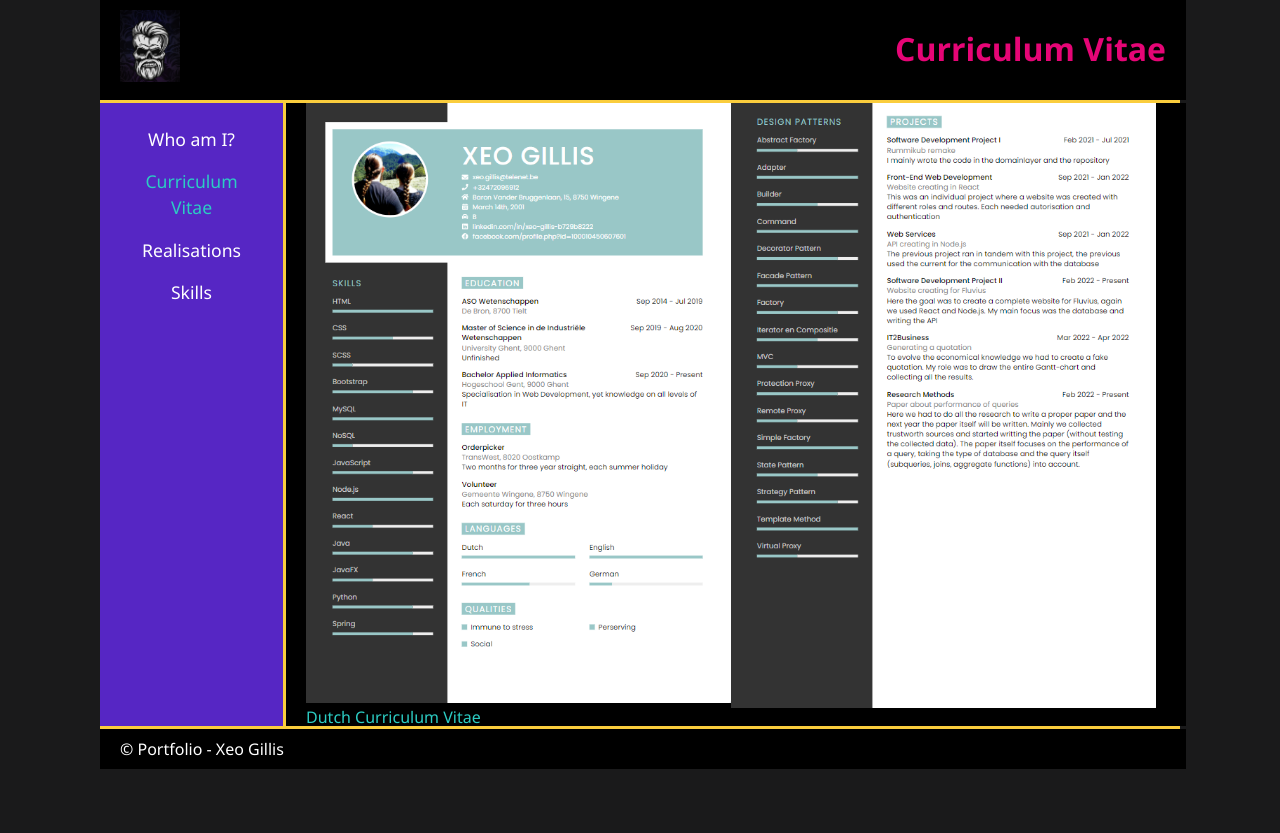
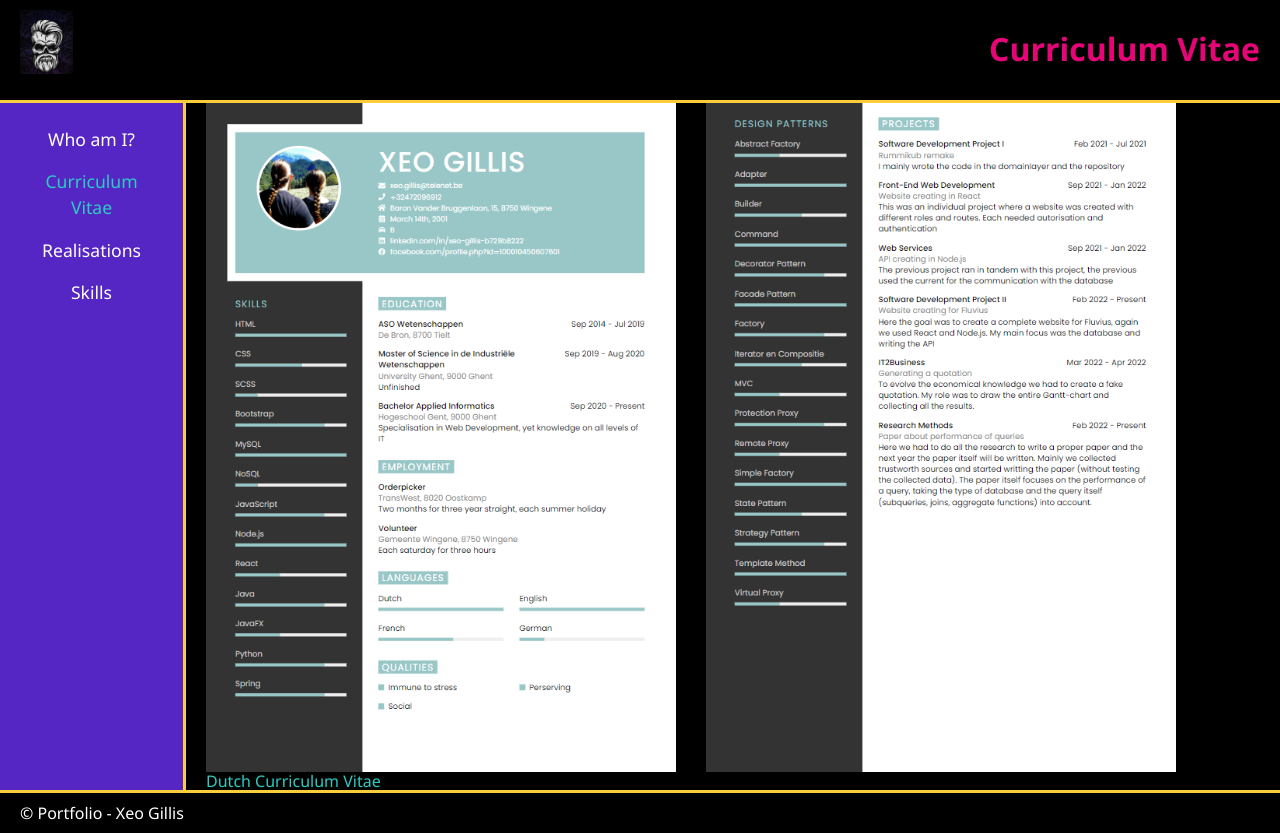
Before and after one commit to XeoGillis/portfolio, a plain HTML site: page over_ons.html in a window 1280 px wide. Before the commit the page ends 800 px from the top, so only its background shows below. Drawn offline with Linux system fonts and the light colour scheme.

Commit message:
finalizing

```diff
--- a/css/main.css
+++ b/css/main.css
@@ -9,7 +9,7 @@
     'main'
     'footer';
   gap: 3px;
-  max-width: 1080px;
+  max-width: 100%;
   margin: 0 auto;
 }
 
@@ -98,27 +98,15 @@ nav a:not([href]) {
   height: auto;
 }
 #logo {
-  max-width: 100px;
-  max-height: 100%;
-  height: auto;
+  max-height: 4em;
+  max-width: 100%
+  width: auto;
 }
-#cv {
-  max-width: 380px;
-  max-height: 100%;
-  height: auto;
-}
-#skills {
-  max-width: 675px;
-  max-height: 100%;
-  height: auto;
-}
-#img {
+#cv,
+#skills,
+#img,
+#index {
   max-width: 100%;
-  max-height: 100%;
-  height: auto;
-}
-#index {
-  max-width: 500px;
   max-height: 100%;
   height: auto;
 }
@@ -148,32 +136,9 @@ nav a:not([href]) {
     padding: 8px 10px;
   }
 
-  #me,
-  #index,
-  #cv {
-    max-width: 450px;
-    max-height: 100%;
-    height: auto;
-  }
-  #logo {
-    max-width: 60px;
-    max-height: 100%;
-    height: auto;
-  }
-  #skills {
-    max-width: 100%;
-    max-height: 500px;
-    width: auto;
-    transform: rotate(270deg);
-    margin-top: 50px;
-  }
-  #img {
-    max-width: 100%;
-    max-height: 100%;
-    height: auto;
-  }
-  #skillsContainer {
-    height: 100%;
+  #cvImage {
+    display: flex;
+    justify-content: center;
   }
 }
 
@@ -208,22 +173,15 @@ nav a:not([href]) {
   }
   #grid {
     display: grid;
-    grid-template-columns: 1fr max-content;
+    grid-template-columns: 30% 70%;
   }
-  #skills {
-    max-width: 840px;
-    max-height: 415px;
-    height: auto;
-    transform: rotate(0deg);
+  #grid aside {
+    display: flex;
+    justify-content: center;
   }
-  #skillsContainer {
-    height: auto;
-  }
-  #me,
-  #index,
-  #cv {
-    max-width: 425px;
-    max-height: 100%;
-    height: auto;
+  #images {
+    display: grid;
+    grid-template-columns: 45% 45%;
+    gap: 30px;
   }
 }
--- a/over_ons.html
+++ b/over_ons.html
@@ -30,17 +30,21 @@
         </ul>
       </nav>
       <main>
-        <div id="grid">
+        <div id="images">
+          <div id="cvImage">
             <img
               id="cv"
               src="assets/images/cv1.png"
               alt="Curriculum Vitae Part One"
             />
+          </div>
+          <div id="cvImage">
             <img
               id="cv"
               src="assets/images/cv2.png"
               alt="Curriculum Vitae Part Two"
             />
+          </div>
         </div>
         <a href="assets/download/CV.pdf" download>Dutch Curriculum Vitae</a>
       </main>
```
Also changed, not shown: index.html (+1 -2 lines), assets/images/wordcloud.jpg. Lines whose indentation alone changed are shown as unchanged.
